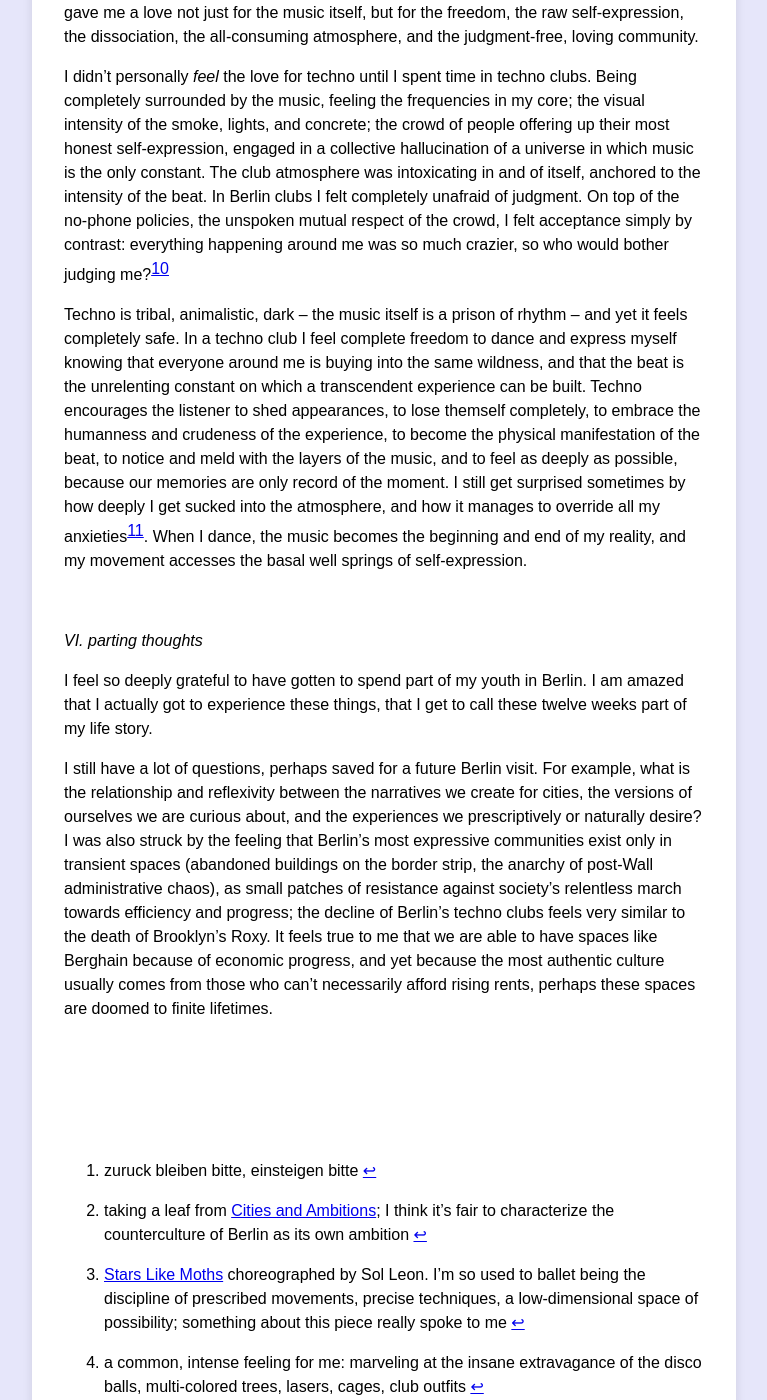
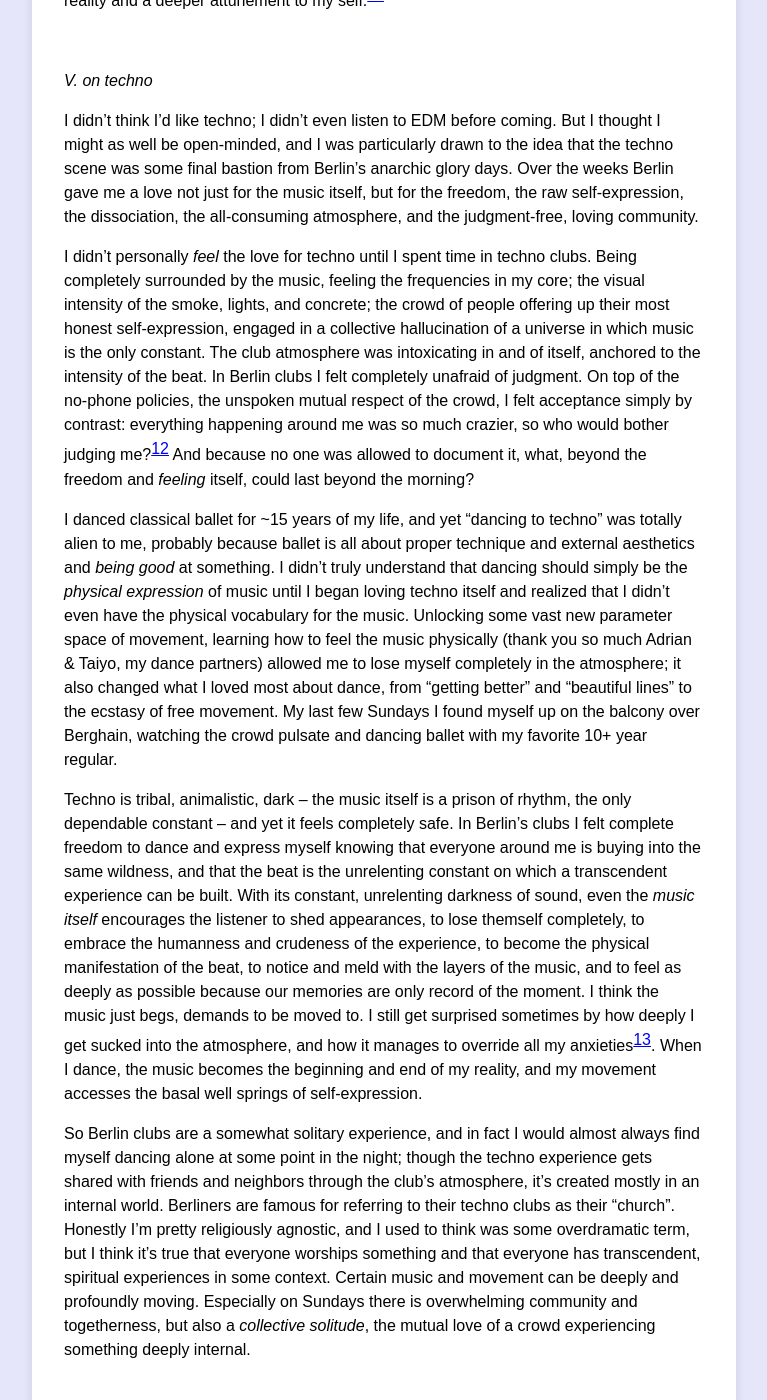
Before and after one commit to Christine8888/christine8888.github.io, a Jekyll site: the page built from _posts/2025-1-08-berlin.markdown, in a window 1280 px wide and 1400 px high, scrolled down 3287 px. Shown: the whole window, without its empty margins (256-1023 px from the left). Built offline with Jekyll 4.4.1, drawn with Linux system fonts in a browser that asks for light colours; some of the changed text lies outside the part shown.

Commit message:
updates to berlin

```diff
--- a/_posts/2025-1-08-berlin.markdown
+++ b/_posts/2025-1-08-berlin.markdown
@@ -19,7 +19,7 @@
 
 There are many things in Berlin that an American, or a Stanford student, would probably categorize as "weird". Public nudity, *very* contemporary performance and visual art[^ballet], body modifications, clubs swirling with open sexuality and maximalist atmospheres[^disco]. But I found it shockingly easy to become desensitized to these out-of-distribution experiences, to embrace them as normal and exciting forms of expression. I think I have quite a high tolerance for the absurd and the uncomfortable, and I'm willing to keep becoming more open-minded, especially when alone or with friends I really trust. If the knee-jerk immune response can be overcome, there is so much beauty and human freedom to be found behind the walls of "weird".
 
-I found that I like things that surprise me, that reveals and plays with a new dimension of expression. And I realized that it’s easy to believe certain truths — that morals and standards are arbitrary, that life is meaningless, that you shouldn't care what other people think, that cultural standards are all relative — and yet still live a life of self-conscious shame and self-imposed boundaries[^sauna]. What kind of life do you live if you only constrain yourself to experiences you think are *normal*? For me, it took actually *living* in an intensely different culture to understand my subconscious barriers, and also my own plasticity.
+I found that I like things that surprise me, that reveal and play with a new dimension of expression. Most of all I really enjoyed trying on "different versions" of myself and understanding the boundaries of my own identity. And I realized that it’s easy to believe certain truths — that morals and standards are arbitrary, that life is meaningless, that you shouldn't care what other people think, that cultural standards are all relative — and yet still live a life of self-conscious shame and self-imposed boundaries[^sauna]. What kind of life do you live if you only constrain yourself to experiences you think are *normal*? For me, it took actually *living* in an intensely different culture to understand my subconscious barriers, and also my own plasticity.
 
 &nbsp;
 
@@ -29,7 +29,7 @@
 
 Part of understanding a new place from the ground up was revisiting, and rebuilding, my own cultural *raison d'etre*. I had always taken for granted that I love reading, or dancing, or going to museums. In the contrast and chaos of learning Berlin, and also maybe just thanks to growing up more, everything I consumed felt viscerally deeper, like I was re-acquainting myself with old joys.
 
-Destruction. I found myself fearful of, and yet gleeful about, self-destruction. Perhaps it was because I knew my Berlin experience was limited to those three months, and that I had my "normal" life to return to afterwards. Underneath the late nights turning into mornings, unpredictable eating habits, weeks without any exercise other than dancing, the random Berliners coming in and out of my life, and crawling into bed at 8AM, there was a sense of romance. Going into Berlin, some part of me wanted to really live out the freedom of the city, to embrace the haze of my youth; I wanted to have this self-destruction as a singularly beautiful chapter in my life.
+Destruction. I found myself fearful of, and yet gleeful about, self-destruction. Perhaps it was because I knew my Berlin experience was limited to those three months, and that I had my "normal" life to return to afterwards. Underneath the late nights turning into mornings, unpredictable eating habits, weeks without any exercise other than dancing, the random Berliners coming in and out of my life, being completely physically spent at the end of the night, and crawling into a messy bed at 8AM there was a sense of romance. Going into Berlin, some part of me wanted to really live out the freedom of the city, to embrace the haze of my youth; I wanted to have this self-destruction as a singularly beautiful chapter in my life.
 
 &nbsp;
 
@@ -43,11 +43,11 @@
 
 *IV. on flirting with subjective extremes*
 
-Forgive me if this section is a bit less polished. I'm the kind of person that is deeply curious about the broad spectrum of human experience, and although I lead a relatively peaceful life at Stanford, Berlin was my testbed for the extremes.
+Generally I'm the kind of person that is deeply curious about the broad spectrum of human experience, and although I lead a relatively peaceful life at Stanford, Berlin was a testbed for the extremes. It sounds obvious, but the way we *feel* in the world[^feel] is such a strong function of our brain chemistry and psychological idiosyncrasies; our subjective experience *so strongly* influences our external behavior, and is sensitive to even seemingly small perturbations.
 
 Coming into Berlin, I feared experiencing something *really good*, or *really extreme* in any direction, would make the rest of my life feel more muted: it would set the new dynamic range of sensation, and become my new mental standard. I worried that I would always have this curiosity, but that ignorance was bliss. In Berlin I realized that we can consciously construct our subjective experience of the world. Extreme things don't have to set your standards, or downgrade other things by contrast. Instead the long-tail experiences I had in Berlin made me more deeply attuned to the emotions and sensations of my day-to-day life; they became beacons in the vast landscape of subjectivity, sources of magic to draw upon in much mundaner situations.[^contrast]
 
-At first I called Berlin my "hedonism era", imagining that I was going to better understand myself and my happiness through "going out a lot" and "not having any real responsibilities" and "just having a lot of fun". That is somewhat true, but what really happened was, by leaning into certain experiences and leaps of faith and sources of pleasure, I became much more familiar with my most basal feelings. I had some group of things that I knew I *should* feel, or *wanted to* feel more of -- attraction, presentness, messiness, loss of control, self-confidence, instinct, freedom, intensity, love, empathy, pure unadulterated joy -- but of course, feelings can only be learned on-policy[^theory]. Three months of embracing Berlin gave me a crisper map of my subjective reality, and a deeper attunement to my self.[^want]
+At first I called Berlin my "hedonism era", imagining that I was going to better understand myself and my happiness through "going out a lot" and "not having any real responsibilities" and "just having a lot of fun". That is somewhat true, but what really happened was, by leaning into certain experiences and leaps of faith and sources of pleasure, I became much more familiar with my most basal feelings. I had some group of things that I knew I *should* feel, or *wanted to* feel more of -- attraction, presentness, messiness, loss of control, self-confidence, instinct, freedom, intensity, love, empathy, pure unadulterated joy -- but of course, feelings can only be learned on-policy[^theory]. Because I experienced such extreme instances of experiences[^summary], and had so much breathing room for reflection, three months of embracing Berlin gave me a crisper map of my subjective reality and a deeper attunement to my self.[^want]
 
 &nbsp;
 
@@ -55,9 +55,13 @@
 
 I didn't think I'd like techno; I didn't even listen to EDM before coming. But I thought I might as well be open-minded, and I was particularly drawn to the idea that the techno scene was some final bastion from Berlin's anarchic glory days. Over the weeks Berlin gave me a love not just for the music itself, but for the freedom, the raw self-expression, the dissociation, the all-consuming atmosphere, and the judgment-free, loving community.
 
-I didn't personally *feel* the love for techno until I spent time in techno clubs. Being completely surrounded by the music, feeling the frequencies in my core; the visual intensity of the smoke, lights, and concrete; the crowd of people offering up their most honest self-expression, engaged in a collective hallucination of a universe in which music is the only constant. The club atmosphere was intoxicating in and of itself, anchored to the intensity of the beat. In Berlin clubs I felt completely unafraid of judgment. On top of the no-phone policies, the unspoken mutual respect of the crowd, I felt acceptance simply by contrast: everything happening around me was so much crazier, so who would bother judging me?[^caring]
+I didn't personally *feel* the love for techno until I spent time in techno clubs. Being completely surrounded by the music, feeling the frequencies in my core; the visual intensity of the smoke, lights, and concrete; the crowd of people offering up their most honest self-expression, engaged in a collective hallucination of a universe in which music is the only constant. The club atmosphere was intoxicating in and of itself, anchored to the intensity of the beat. In Berlin clubs I felt completely unafraid of judgment. On top of the no-phone policies, the unspoken mutual respect of the crowd, I felt acceptance simply by contrast: everything happening around me was so much crazier, so who would bother judging me?[^caring] And because no one was allowed to document it, what, beyond the freedom and *feeling* itself, could last beyond the morning?
 
-Techno is tribal, animalistic, dark -- the music itself is a prison of rhythm -- and yet it feels completely safe. In a techno club I feel complete freedom to dance and express myself knowing that everyone around me is buying into the same wildness, and that the beat is the unrelenting constant on which a transcendent experience can be built. Techno encourages the listener to shed appearances, to lose themself completely, to embrace the humanness and crudeness of the experience, to become the physical manifestation of the beat, to notice and meld with the layers of the music, and to feel as deeply as possible, because our memories are only record of the moment. I still get surprised sometimes by how deeply I get sucked into the atmosphere, and how it manages to override all my anxieties[^anxiety]. When I dance, the music becomes the beginning and end of my reality, and my movement accesses the basal well springs of self-expression.
+I danced classical ballet for ~15 years of my life, and yet "dancing to techno" was totally alien to me, probably because ballet is all about proper technique and external aesthetics and *being good* at something. I didn't truly understand that dancing should simply be the *physical expression* of music until I began loving techno itself and realized that I didn't even have the physical vocabulary for the music. Unlocking some vast new parameter space of movement, learning how to feel the music physically (thank you so much Adrian & Taiyo, my dance partners) allowed me to lose myself completely in the atmosphere; it also changed what I loved most about dance, from "getting better" and "beautiful lines" to the ecstasy of free movement. My last few Sundays I found myself up on the balcony over Berghain, watching the crowd pulsate and dancing ballet with my favorite 10+ year regular.
+
+Techno is tribal, animalistic, dark -- the music itself is a prison of rhythm, the only dependable constant -- and yet it feels completely safe. In Berlin's clubs I felt complete freedom to dance and express myself knowing that everyone around me is buying into the same wildness, and that the beat is the unrelenting constant on which a transcendent experience can be built. With its constant, unrelenting darkness of sound, even the *music itself* encourages the listener to shed appearances, to lose themself completely, to embrace the humanness and crudeness of the experience, to become the physical manifestation of the beat, to notice and meld with the layers of the music, and to feel as deeply as possible because our memories are only record of the moment. I think the music just begs, demands to be moved to. I still get surprised sometimes by how deeply I get sucked into the atmosphere, and how it manages to override all my anxieties[^anxiety]. When I dance, the music becomes the beginning and end of my reality, and my movement accesses the basal well springs of self-expression.
+
+So Berlin clubs are a somewhat solitary experience, and in fact I would almost always find myself dancing alone at some point in the night; though the techno experience gets shared with friends and neighbors through the club's atmosphere, it's created mostly in an internal world.  Berliners are famous for referring to their techno clubs as their "church". Honestly I'm pretty religiously agnostic, and I used to think was some overdramatic term, but I think it's true that everyone worships something and that everyone has transcendent, spiritual experiences in some context. Certain music and movement can be deeply and profoundly moving. Especially on Sundays there is overwhelming community and togetherness, but also a *collective solitude*, the mutual love of a crowd experiencing something deeply internal.
 
 &nbsp;
 
@@ -65,7 +69,9 @@
 
 I feel so deeply grateful to have gotten to spend part of my youth in Berlin. I am amazed that I actually got to experience these things, that I get to call these twelve weeks part of my life story.
 
-I still have a lot of questions, perhaps saved for a future Berlin visit. For example, what is the relationship and reflexivity between the narratives we create for cities, the versions of ourselves we are curious about, and the experiences we prescriptively or naturally desire? I was also struck by the feeling that Berlin's most expressive communities exist only in transient spaces (abandoned buildings on the border strip, the anarchy of post-Wall administrative chaos), as small patches of resistance against society's relentless march towards efficiency and progress; the decline of Berlin's techno clubs feels very similar to the death of Brooklyn's Roxy. It feels true to me that we are able to have spaces like Berghain because of economic progress, and yet because the most authentic culture usually comes from those who can't necessarily afford rising rents, perhaps these spaces are doomed to finite lifetimes.
+I still have a lot of questions, perhaps saved for a future Berlin visit. For example, what is the relationship and reflexivity between the narratives we create for cities, the versions of ourselves we are curious about, and the experiences we prescriptively or naturally desire? In general, because one's subjective experiences are both so fleeting and so influenced by "external" observation[^QM], is it bad or prescriptive to over-examine them? What is the balance between probing an experience versus living it out, unperturbed?
+
+I was also struck by the feeling that Berlin's most expressive communities -- those with the most specific, idiosyncratic, and passionate tastses for *something* -- exist only in transient spaces (abandoned buildings on the border strip, the anarchy of post-Wall administrative chaos), as small patches of resistance against society's relentless march towards efficiency and progress; the decline of Berlin's techno clubs feels very similar to the death of Brooklyn's Roxy. It feels true to me that we are able to have spaces like Berghain because of economic progress, and yet because the most authentic culture usually comes from those who can't necessarily afford rising rents, perhaps these spaces are doomed to finite lifetimes.
 
 &nbsp;
 
@@ -85,3 +91,6 @@
 [^caring]: This feeling of "acceptance by contrast" was how I started feeling less self-conscious about self-expression; now, even back at Stanford, I feel that I have enough love for the music that I simply care less about external judgment
 [^anxiety]: I very much struggle to be fully present, either because I'm thinking about some other source of anxiety, or because I'm always somewhat conscious of how I come across; when a party isn't fun for me, it's mainly because of this. But I feel this much less at techno events, where there is some universal baseline of acceptance, and the atmosphere itself is powerful enough to drown out my mind's background noise
 [^sauna]: Would you go to a nude co-ed sauna? Or dance in a sex club? I didn't think I would -- but then I did, and loved it, if only because I was playing with my notions of normalcy
+[^feel]: as a precise example: how would you feel, or act, if you had twice the amount of serotonin, or felt twice the amount of "love" towards others relative to your other emotions (annoyance, tiredness, etc.)? I maybe? believe that very few people are actualy able to do a mental computation completely rationally, and that ~everyone has some irreducible emotional component
+[^QM]: maybe a quantum waveform analogy could be appropriate here... perhaps...
+[^summary]: to put it pithily: if you're exposed to an extreme a of thing, recalling that experience elicits the smaller-scale instances that exist everywhere else
```
